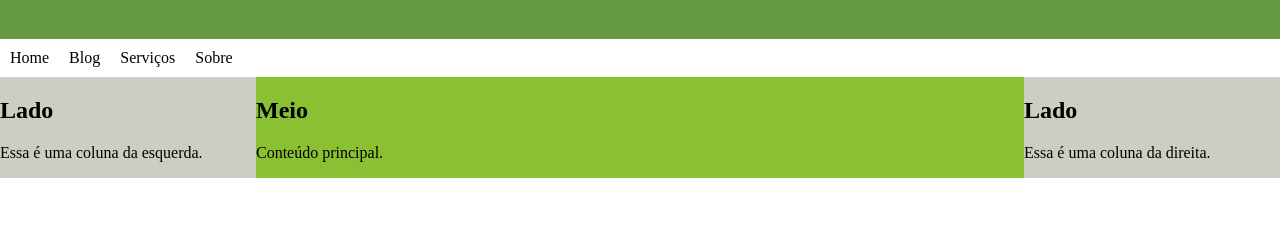
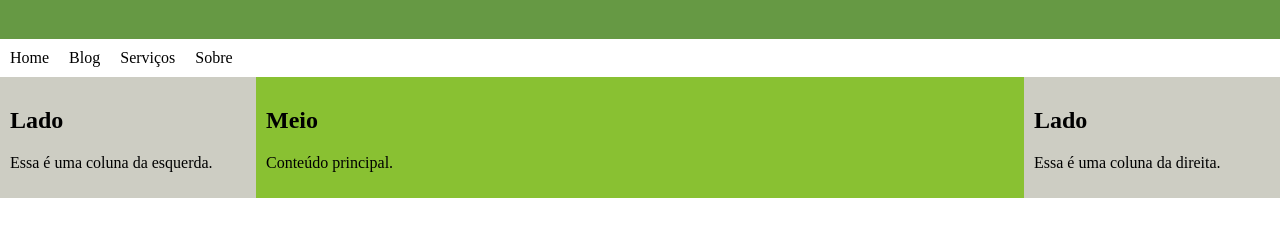
Before and after one commit to sabsvf/IFF-PROGWEB, a plain HTML site: page index.html in a window 1280 px wide. Shown: the part 81-318 px from the top of the page. Drawn offline with Linux system fonts and the light colour scheme.

Commit message:
Update index.html

```diff
--- a/index.html
+++ b/index.html
@@ -28,11 +28,15 @@
 }
 .col-lateral {
     float: left;
+    padding: 10px;
+    box-sizing: border-box;
     width: 20%;
     background-color: #CDCDC3;
 }
 .col-centro {
     float: left;
+    padding: 10px;
+    box-sizing: border-box;
     width: 60%;
     background-color: #89C132;
 }
```
